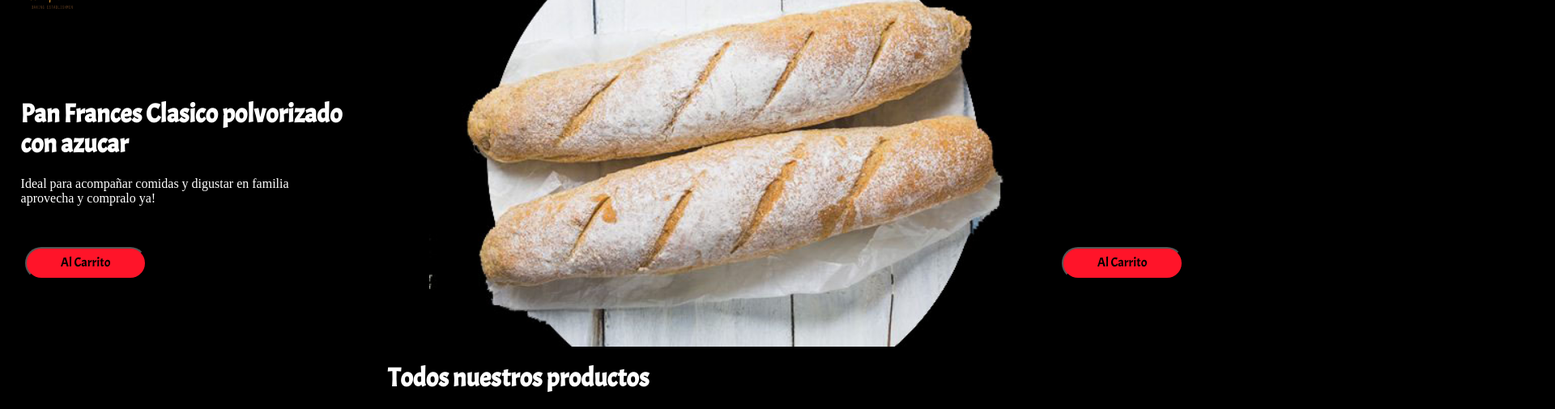
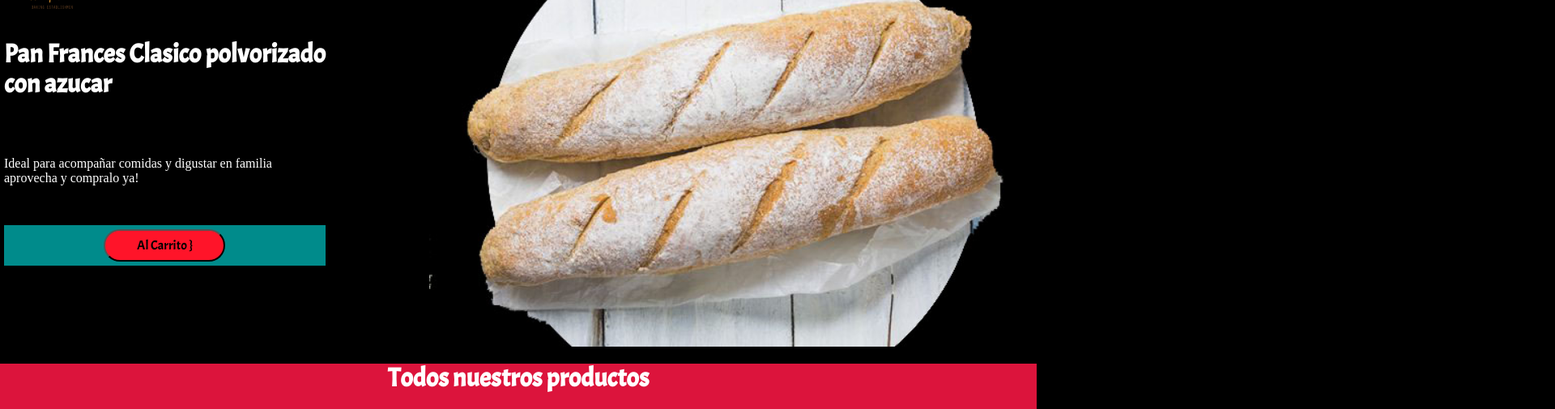
Before and after one commit to FelipePolo/panaderia, a plain HTML site: page index.html in a window 1280 px wide. Shown: the part 72-577 px from the top of the page at 81% size, 1920 px wide, since content can reach past the window. Drawn offline with Linux system fonts and the light colour scheme.

Commit message:
Add files via upload

```diff
--- a/archivos css/Style.css
+++ b/archivos css/Style.css
@@ -73,14 +73,19 @@ body{
     object-fit: cover;
 }
 .informacion{
-    margin-left: 2%;
+    display: flex;
+    flex-direction: column;
+    justify-content: space-between;
+    height: 300px;
+    padding-left: 5px;
     color: #fff;
 }
 .informacion>h1{
     font-family: 'Acme', sans-serif;
 }
+
 .boton_comprar{
-    position: absolute;
+    position: static;
     margin: 50px 0px 50px 5px;
     border-radius: 30px;
     width: 150px;
@@ -104,7 +109,7 @@ body{
 /* CONTENEDOR GRID*/
 .contenedor_grid{
     position: static;
-    /*background-color: crimson;/*removible*/
+    background-color: crimson;/*removible*/
 }
 
 .titulo_grid{
@@ -127,12 +132,12 @@ body{
     display: flex;
     flex-direction: column;
     min-height: 300px;
-    /*background-color: darkblue;/*removible*/
+    background-color: darkblue;/*removible*/
     justify-content: space-between;
     padding: 3px;
 }
 .informacion_producto{
-    /*background-color:darkgray;/*removible*/
+    background-color:darkgray;/*removible*/
     color: #fff;
     padding-left: 5px;
 }
@@ -149,7 +154,7 @@ body{
     top: 100%;
     width: 100%;
     height: 50px;
-    /*background-color: darkcyan;/*removible*/
+    background-color: darkcyan;/*removible*/
 }
 .bt_caja>button{
     position: static;
--- a/index.html
+++ b/index.html
@@ -36,7 +36,9 @@
         <div class="informacion">
           <h1>Pan Frances Clasico polvorizado <br>con azucar</h1>
           <article>Ideal para acompañar comidas y  digustar en familia <br> aprovecha y compralo ya! </article>
-          <button class="boton_comprar">Al Carrito <a href=""></a> </button>
+          <div class="bt_caja">
+            <button class="boton_comprar">Al Carrito <a href=""></a> }
+          </button></div>
         </div>
         <img src="imagenes/pan_frances.jpg" alt="">
       </section>
@@ -45,7 +47,10 @@
         <div class="informacion">
           <h1>Pan Frances Clasico polvorizado <br>con azucar</h1>
           <article>Ideal para acompañar comidas y  digustar en familia <br> aprovecha y compralo ya! </article>
-          <button class="boton_comprar">Al Carrito <a href=""></a> </button>
+
+          <div class="bt_caja">
+            <button class="boton_comprar">Al Carrito <a href=""></a> </button>
+          </div>
         </div>
         <img src="imagenes/pan_frances.jpg" alt="">
       </section>
@@ -54,7 +59,9 @@
         <div class="informacion">
           <h1>Pan Frances Clasico polvorizado <br>con azucar</h1>
           <article>Ideal para acompañar comidas y  digustar en familia <br> aprovecha y compralo ya! </article>
-          <button class="boton_comprar">Al Carrito <a href=""></a> </button>
+          <div class="bt_caja">
+            <button class="boton_comprar">Al Carrito <a href=""></a> </button>
+          </div>
         </div>
         <img src="imagenes/pan_frances.jpg" alt="">
       </section>
```
